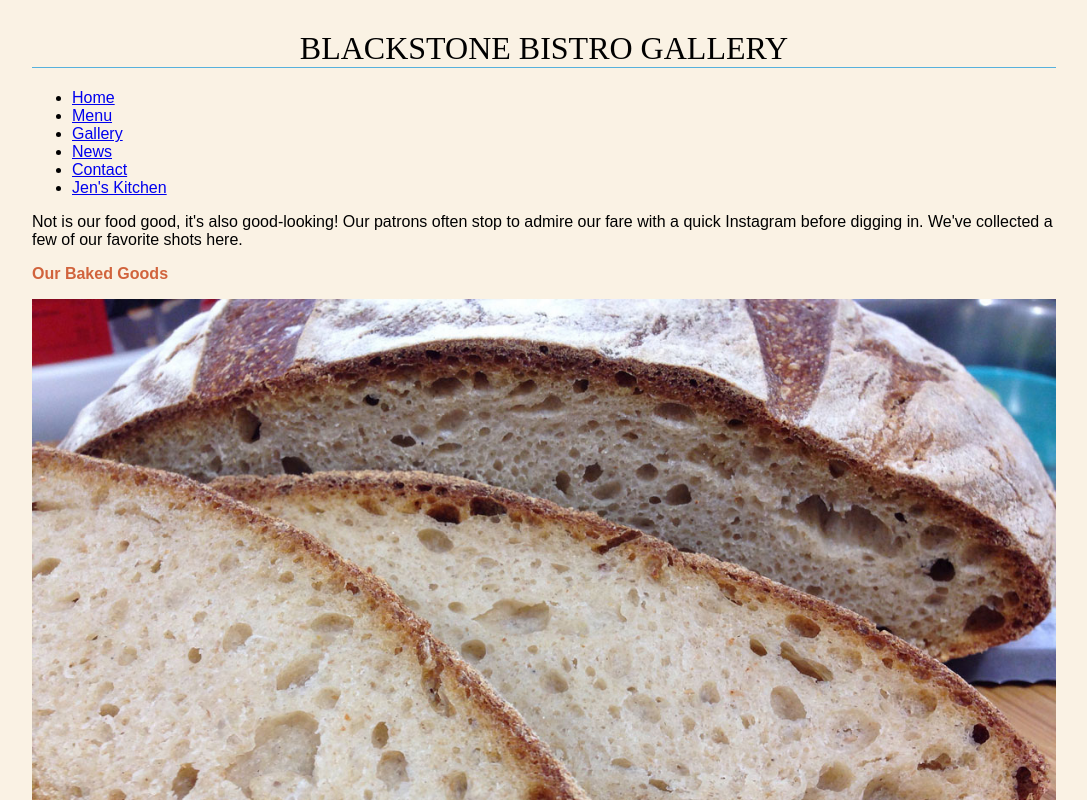
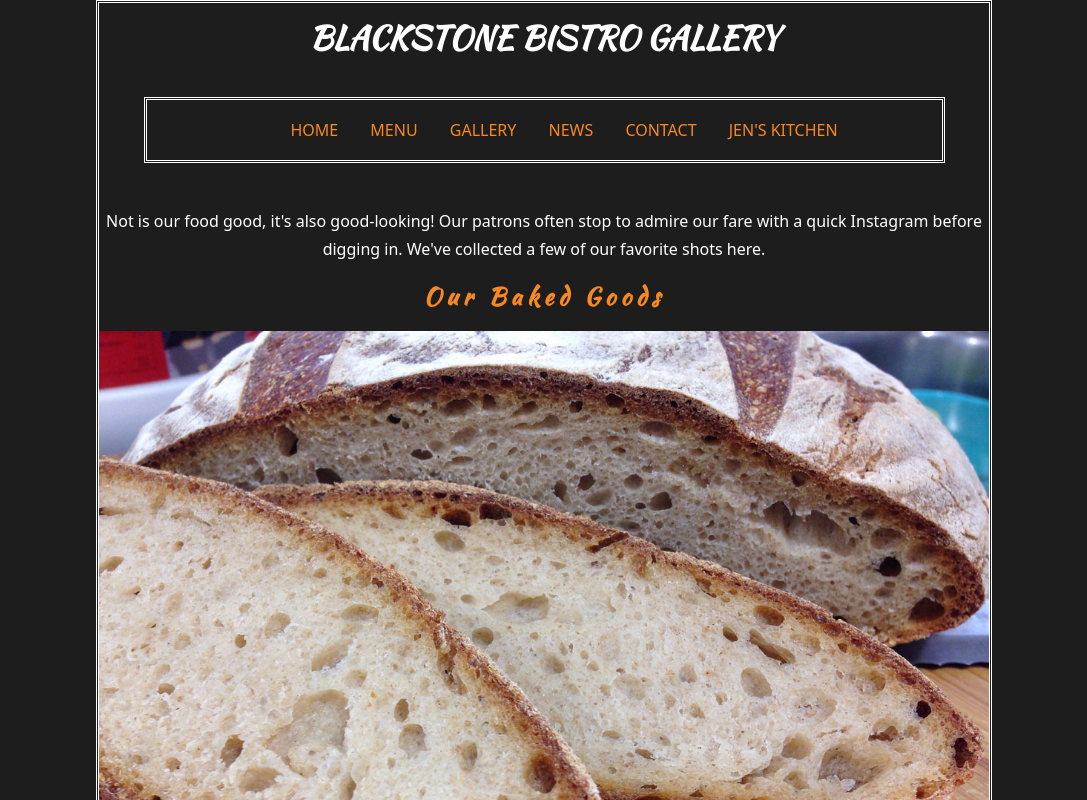
Before and after one commit to THEthatdude/fid, a plain HTML site: page responsivegallery/index.html in a window 1280 px wide. Shown: the top 800 px of the page, without its empty margins (96-1183 px from the left). Drawn offline with Linux system fonts and the light colour scheme.

Commit message:
final black goose site
new css

```diff
--- a/responsivegallery/index.html
+++ b/responsivegallery/index.html
@@ -4,26 +4,9 @@
 <meta charset="UTF-8">
 <title>Blackstone Bistro Gallery</title>
 <meta name="viewport" content="width=device-width, initial-scale=1">
+<link href='http://fonts.googleapis.com/css?family=Kaushan+Script' rel='stylesheet' type='text/css'>
+<link rel="stylesheet" href="/bistro/bistostyle.css">
 <style>
-body {
-  background-color: #faf2e4;
-  margin: 0 10%;
-  font-family: sans-serif;
-  }
-
-h1 {
-  text-align: center;
-  font-family: serif;
-  font-weight: normal;
-  text-transform: uppercase;
-  border-bottom: 1px solid #57b1dc;
-  margin-top: 30px;
-}
-
-h2 {
-  color: #d1633c;
-  font-size: 1em;
-}
 img {
 	max-width: 100%;
 }
```
